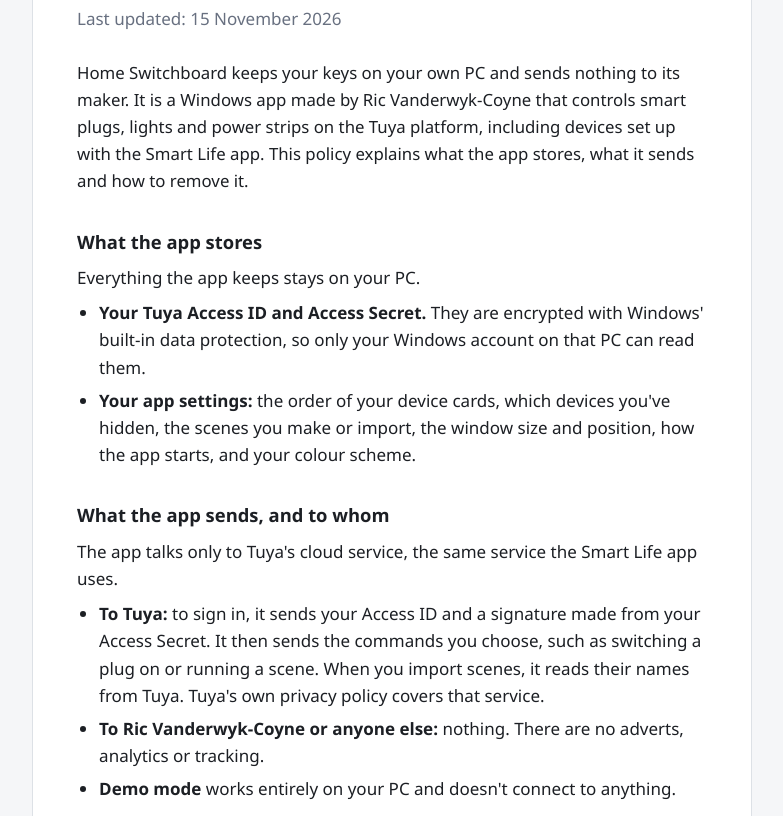
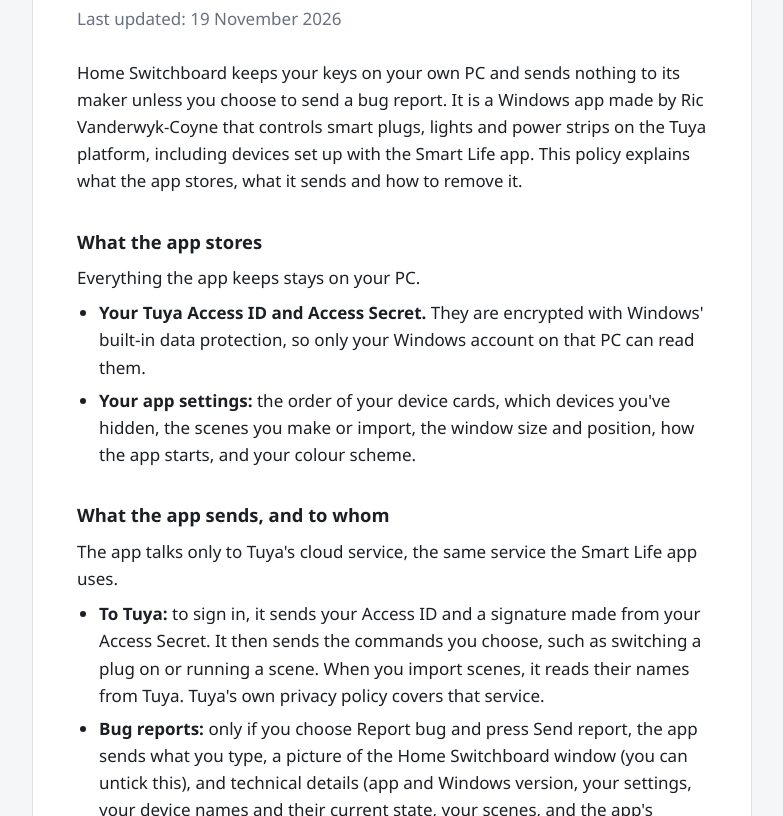
Before and after one commit to BrainDeadGaymer/home-switchboard, a plain HTML site: page privacy.html in a window 1280 px wide. Shown: the part 136-952 px from the top of the page, without its empty margins (248-1031 px from the left). Drawn offline with Linux system fonts and the light colour scheme.

Commit message:
Add files via upload

```diff
--- a/privacy.html
+++ b/privacy.html
@@ -38,9 +38,9 @@
     </div>
     <h1>Home Switchboard – Privacy Policy</h1>
   </header>
-  <p class="updated">Last updated: 15 November 2026</p>
+  <p class="updated">Last updated: 19 November 2026</p>
 
-  <p class="lead">Home Switchboard keeps your keys on your own PC and sends nothing to its maker. It is a Windows app made by Ric Vanderwyk-Coyne that controls smart plugs, lights and power strips on the Tuya platform, including devices set up with the Smart Life app. This policy explains what the app stores, what it sends and how to remove it.</p>
+  <p class="lead">Home Switchboard keeps your keys on your own PC and sends nothing to its maker unless you choose to send a bug report. It is a Windows app made by Ric Vanderwyk-Coyne that controls smart plugs, lights and power strips on the Tuya platform, including devices set up with the Smart Life app. This policy explains what the app stores, what it sends and how to remove it.</p>
 
   <h2>What the app stores</h2>
   <p>Everything the app keeps stays on your PC.</p>
@@ -53,7 +53,8 @@
   <p>The app talks only to Tuya's cloud service, the same service the Smart Life app uses.</p>
   <ul>
     <li><strong>To Tuya:</strong> to sign in, it sends your Access ID and a signature made from your Access Secret. It then sends the commands you choose, such as switching a plug on or running a scene. When you import scenes, it reads their names from Tuya. Tuya's own privacy policy covers that service.</li>
-    <li><strong>To Ric Vanderwyk-Coyne or anyone else:</strong> nothing. There are no adverts, analytics or tracking.</li>
+    <li><strong>Bug reports:</strong> only if you choose Report bug and press Send report, the app sends what you type, a picture of the Home Switchboard window (you can untick this), and technical details (app and Windows version, your settings, your device names and their current state, your scenes, and the app's recent messages) to Ric Vanderwyk-Coyne through a private Discord channel. Your Tuya keys are never included. Reports are used only to fix problems, and you can ask for yours to be deleted.</li>
+    <li><strong>Anything else:</strong> apart from bug reports you choose to send, nothing goes to Ric Vanderwyk-Coyne or anyone else. There are no adverts, analytics or tracking.</li>
     <li><strong>Demo mode</strong> works entirely on your PC and doesn't connect to anything.</li>
   </ul>
 
```
